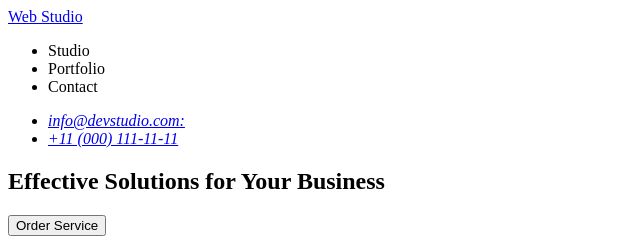
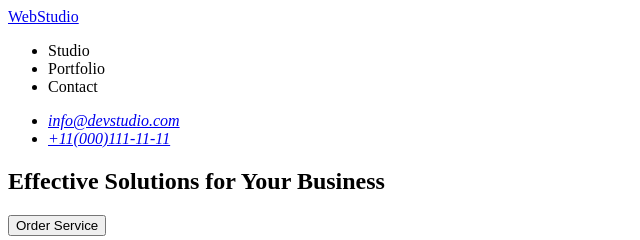
Before and after one commit to SinnerDK/fs-120SinnerDK-hw1, a plain HTML site: page index.html in a window 1280 px wide. Shown: the top 240 px of the page, 0-640 px from the left. Drawn offline with Linux system fonts and the light colour scheme.

Commit message:
update index html 1

```diff
--- a/index.html
+++ b/index.html
@@ -8,7 +8,7 @@
   <body>
     <header>
       <nav>
-        <a href="./index.html">Web Studio</a>
+        <a href="./index.html">WebStudio</a>
         <ul>
           <li><a href="Studio"></a>Studio</li>
           <li><a href="Portfolio"></a>Portfolio</li>
@@ -17,8 +17,12 @@
       </nav>
       <address>
         <ul>
-          <li><a href="info@devstudio.com">info@devstudio.com:</a></li>
-          <li><a href="tel:+11(000)1111111">+11 (000) 111-11-11</a></li>
+          <li>
+            <a href="info@devstudio.com">info@devstudio.com</a>
+          </li>
+          <li>
+            <a href="tel:+11(000)1111111">+11(000)111-11-11</a>
+          </li>
         </ul>
       </address>
     </header>
@@ -29,6 +33,7 @@
         <button type="button">Order Service</button>
       </section>
       <section>
+        <h2 hidden>Futures</h2>
         <ul>
           <li>
             <h3>Strategy</h3>
@@ -107,7 +112,7 @@
       </section>
     </main>
     <footer>
-      <a href="./index.html">Web Studio</a>
+      <a href="./index.html">WebStudio</a>
       <p>
         Increase the flow of customers and sales for your business with digital
         marketing & growth solutions.
```
